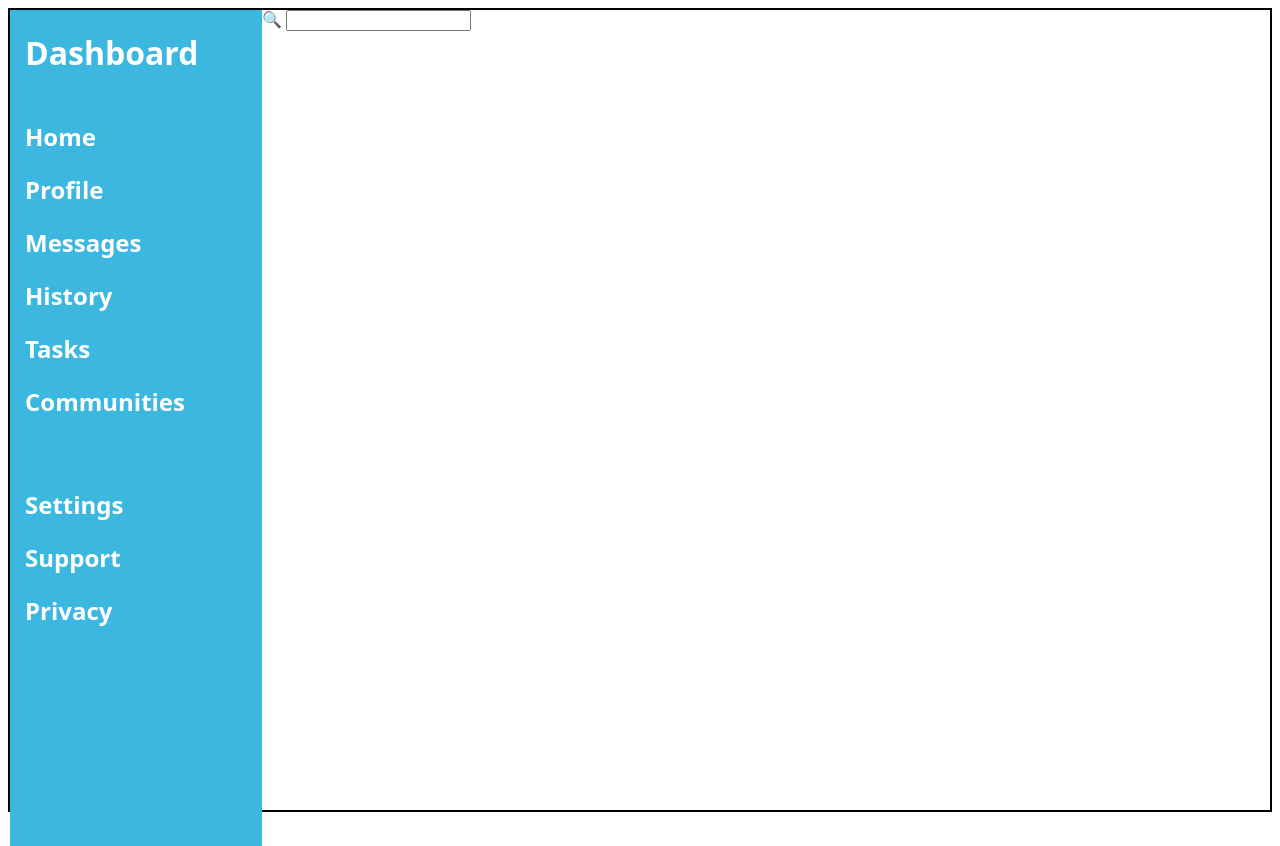
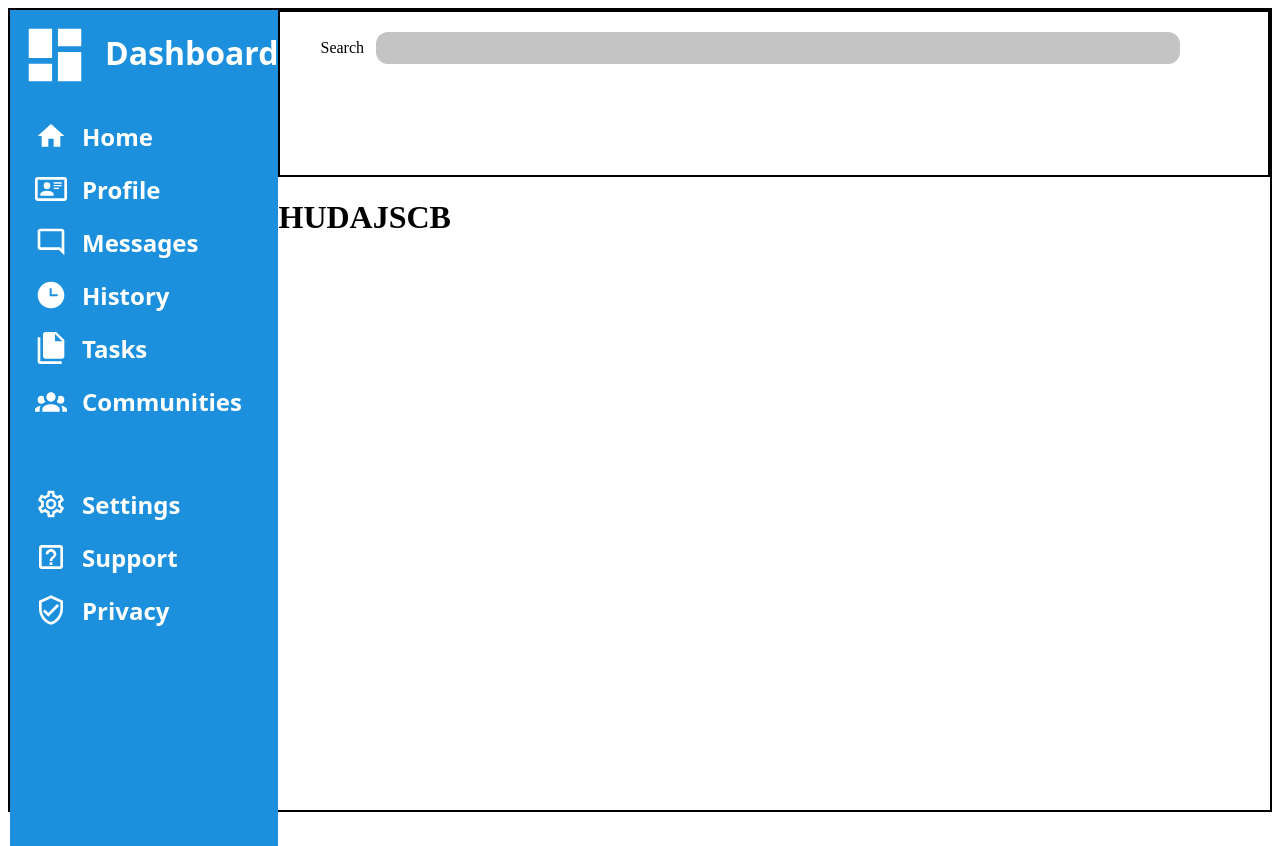
Before and after one commit to adefifp/admin-dashboard, a plain HTML site: page index.html in a window 1280 px wide. Drawn offline with Linux system fonts and the light colour scheme.

Commit message:
added dashboard sidebar icons and started search bar

```diff
--- a/index.html
+++ b/index.html
@@ -9,44 +9,61 @@
 <body>
     <div class = "container">
         <div class = "dashboard">
-            <h1>Dashboard</h1>
+            <div class = "dashboardLogo">
+                <img src="images/view-dashboard.svg" alt = "house icon" height="70px" width="70px">
+                <h1>Dashboard</h1>
+            </div>
             <div class="featureButtons">
                 <button>
+                    <img src="images/home.svg" alt = "house icon" height="32px" width="32px">
                     Home
                 </button>
                 <button>
+                    <img src="images/card-account-details-outline.svg" alt = "house icon" height="32px" width="32px">
                     Profile
                 </button>
                 <button>
+                    <img src="images/message-reply-outline.svg" alt = "house icon" height="32px" width="32px">
                     Messages
                 </button>
                 <button>
+                    <img src="images/clock-time-three.svg" alt = "house icon" height="32px" width="32px">
                     History
                 </button>
                 <button>
+                    <img src="images/file-multiple.svg" alt = "house icon" height="32px" width="32px">
                     Tasks
                 </button>
                 <button>
+                    <img src="images/account-group.svg" alt = "house icon" height="32px" width="32px">
                     Communities
                 </button>
             </div>
             <div class="controlButtons">
                 <button>
+                    <img src="images/cog-outline.svg" alt = "house icon" height="32px" width="32px">
                     Settings
                 </button>
                 <button>
+                    <img src="images/help-box-outline.svg" alt = "house icon" height="32px" width="32px">
                     Support
                 </button>
                 <button>
+                    <img src="images/shield-check-outline.svg" alt = "house icon" height="32px" width="32px">
                     Privacy
                 </button>
             </div>
         </div>
         <div class = "mainContainer">
-            <form>
-                <label for = "search">🔍</label>
-                <input type="text" id = "search" name="search">
-            </form>
+            <div class="header">
+                <form>
+                    <label for = "search">Search</label>
+                    <input type="text" id = "search" name="search">
+                </form>
+            </div>
+            <div class = "bodyContainer">
+                <h1>HUDAJSCB</h1>
+            </div>
         </div>
     </div>
 </body>
--- a/styles.css
+++ b/styles.css
@@ -10,9 +10,11 @@ html,body{
 .dashboard{
     display: grid;
     grid-template-rows: 100px 2fr 2fr;
-    background-color: rgb(59, 183, 224);
+    background-color: rgb(28, 144, 221);
 }
 button{
+    display: flex;
+    flex-direction: row;
     background-color: transparent;
     border: 0px;
     align-self: left;
@@ -25,7 +27,18 @@ button{
     font-weight: bold;
     color: white;
     font-family: system-ui, -apple-system, BlinkMacSystemFont, 'Segoe UI', Roboto, Oxygen, Ubuntu, Cantarell, 'Open Sans', 'Helvetica Neue', sans-serif;
-
+}
+button img {
+    padding-left:10px;
+    padding-right: 15px;
+}
+.dashboardLogo{
+    display: flex;
+    flex-direction: row;
+}
+.dashboardLogo img{
+    padding-top: 10px;
+    padding-left: 10px;
 }
 .dashboard h1{
     padding-left:15px;
@@ -36,3 +49,22 @@ button{
 .featureButtons{
     padding-bottom: 50px;
 }
+.mainContainer{
+    display: grid;
+    grid-template-rows: 1fr 4fr;
+}
+.header{
+    border: black solid 2px;
+}
+input{
+    margin-left: 8px;
+    margin-top: 20px;
+    height: 30px;
+    width: 800px;
+    border-radius: 12px;
+    background-color: rgb(197, 196, 196);
+    border: none;
+}
+form{
+    margin-left:40px;
+}
```
Also changed, not shown: images/account-group.svg (added), images/card-account-details-outline.svg (added), images/clock-time-three.svg (added), images/cog-outline.svg (added), images/file-multiple.svg (added), images/help-box-outline.svg (added), images/home.svg (added), images/message-reply-outline.svg (added), images/shield-check-outline.svg (added), images/view-dashboard.svg (added).
